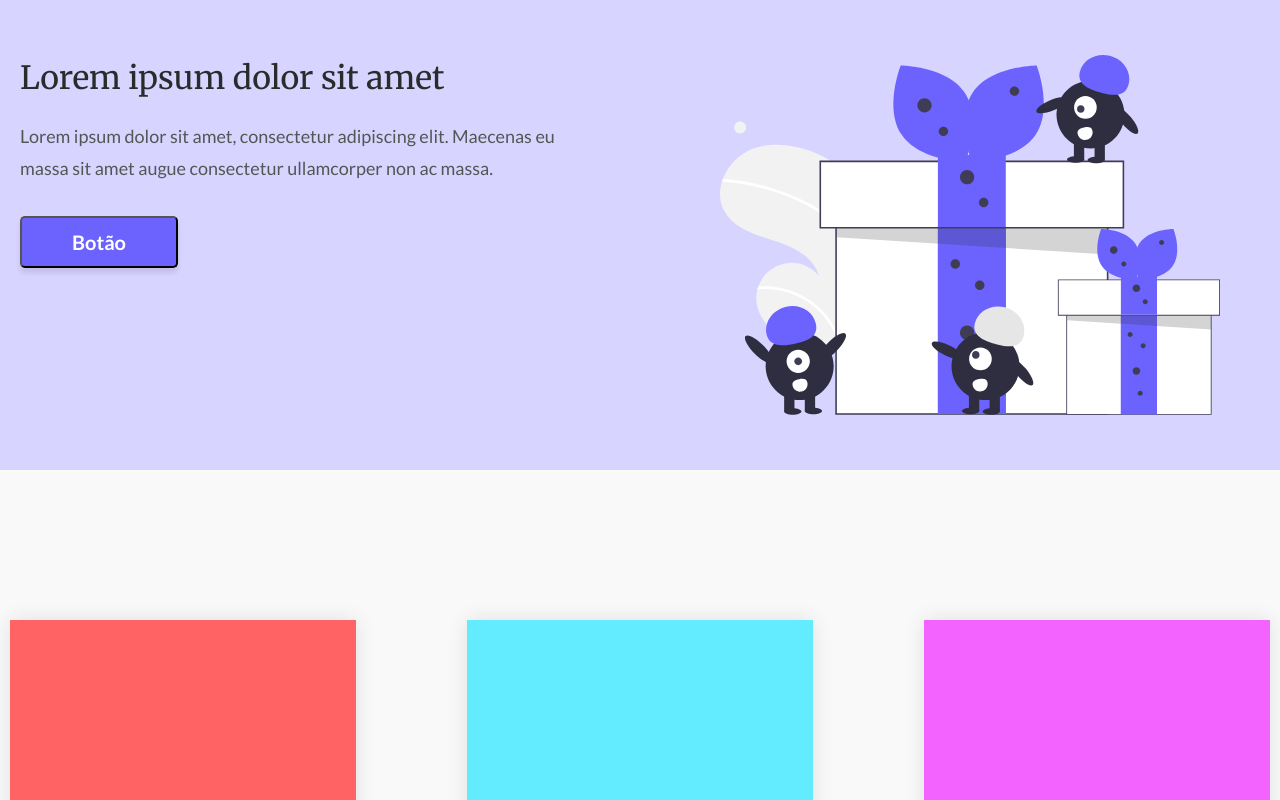
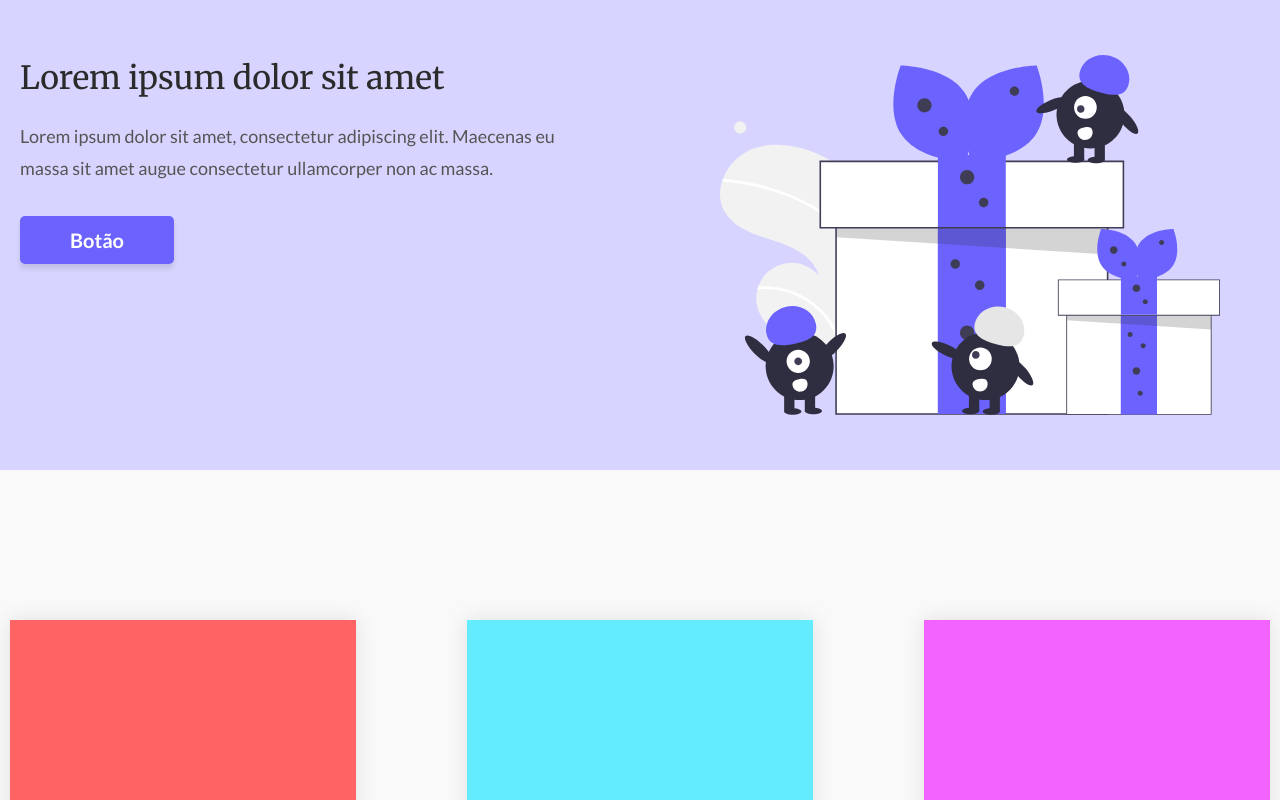
Before and after one commit to devdinho/codelandia-one-page, a React (Vite) app: page / in a window 1280 px wide. Shown: the top 800 px of the page. Built offline with nearby package versions, Linux system fonts and the light colour scheme.

Commit message:
style: add buttons transitions

```diff
--- a/src/components/Form/style.css
+++ b/src/components/Form/style.css
@@ -48,6 +48,11 @@ form button {
   padding: 13px 0;
   border-radius: 5px;
   box-shadow: 0px 5px 5px rgba(23, 23, 23, 0.1);
+  transition: all 150ms;
+}
+
+form button:active {
+  transform: scale(0.98);
 }
 
 ::placeholder {
--- a/src/components/Header/style.css
+++ b/src/components/Header/style.css
@@ -37,6 +37,7 @@ header {
   font-family: "Lato", sans-serif;
   font-weight: 700;
   font-size: 20px;
+  border: none;
   line-height: 24px;
   color: #FFFFFF;
   background-color: #6C63FF;
@@ -44,4 +45,9 @@ header {
   box-shadow: 0px 5px 5px rgba(23, 23, 23, 0.1);
   border-radius: 5px;
   align-self: flex-start;
+  transition: all 150ms;
 }
+
+.info-wrapper button:active {
+  transform: scale(0.96);
+}
```
